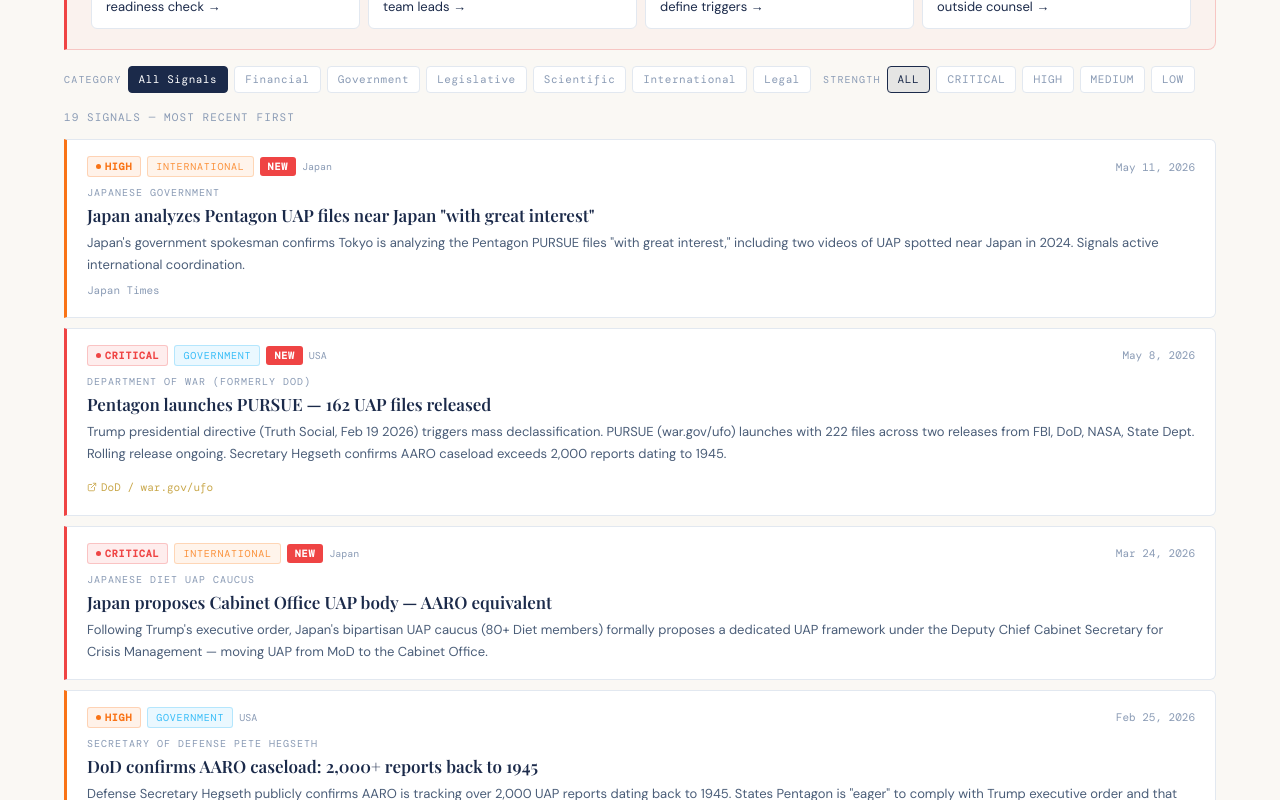
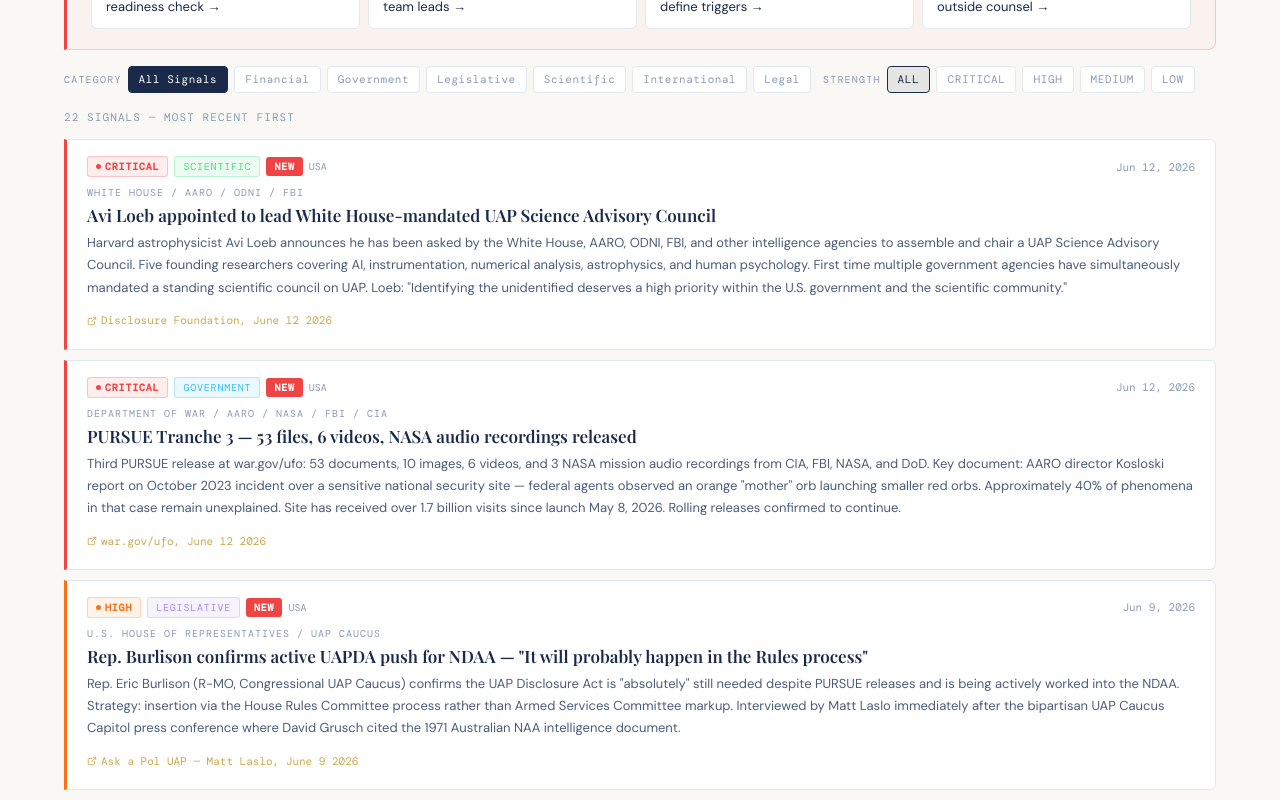
Before and after one commit to lbdgGit/DisclosureHub, a Next.js app in the folder disclosure-hub-starter/: page /signals in a window 1280 px wide. Shown: the part 1540-2340 px from the top of the page. Built offline with nearby package versions, Linux system fonts and the light colour scheme; a web font is replaced by a local one.

Commit message:
Update signals.ts

```diff
--- a/disclosure-hub-starter/data/signals.ts
+++ b/disclosure-hub-starter/data/signals.ts
@@ -23,7 +23,34 @@
 }
 
 export const SIGNALS: Signal[] = [
-  // CRITICAL — Most recent / highest weight
+  // ─── CRITICAL ────────────────────────────────────────────────────────────
+
+  {
+    id: 'loeb-science-council-2026',
+    date: '2026-06-12',
+    institution: 'White House / AARO / ODNI / FBI',
+    country: 'USA',
+    title: 'Avi Loeb appointed to lead White House-mandated UAP Science Advisory Council',
+    description: 'Harvard astrophysicist Avi Loeb announces he has been asked by the White House, AARO, ODNI, FBI, and other intelligence agencies to assemble and chair a UAP Science Advisory Council. Five founding researchers covering AI, instrumentation, numerical analysis, astrophysics, and human psychology. First time multiple government agencies have simultaneously mandated a standing scientific council on UAP. Loeb: "Identifying the unidentified deserves a high priority within the U.S. government and the scientific community."',
+    category: 'scientific',
+    strength: 'critical',
+    sourceLabel: 'Disclosure Foundation, June 12 2026',
+    sourceUrl: 'https://disclosure.org/news/uap-science-advisory-council',
+    isNew: true,
+  },
+  {
+    id: 'pursue-tranche3-2026',
+    date: '2026-06-12',
+    institution: 'Department of War / AARO / NASA / FBI / CIA',
+    country: 'USA',
+    title: 'PURSUE Tranche 3 — 53 files, 6 videos, NASA audio recordings released',
+    description: 'Third PURSUE release at war.gov/ufo: 53 documents, 10 images, 6 videos, and 3 NASA mission audio recordings from CIA, FBI, NASA, and DoD. Key document: AARO director Kosloski report on October 2023 incident over a sensitive national security site — federal agents observed an orange "mother" orb launching smaller red orbs. Approximately 40% of phenomena in that case remain unexplained. Site has received over 1.7 billion visits since launch May 8, 2026. Rolling releases confirmed to continue.',
+    category: 'government',
+    strength: 'critical',
+    sourceLabel: 'war.gov/ufo, June 12 2026',
+    sourceUrl: 'https://www.war.gov/ufo',
+    isNew: true,
+  },
   {
     id: 'age-of-disclosure-2025',
     date: '2025-11-21',
@@ -35,20 +62,18 @@
     strength: 'critical',
     sourceLabel: 'Amazon Prime Video',
     sourceUrl: 'https://www.amazon.com/Age-Disclosure/dp/B0DMJL2ZDM',
-    isNew: true,
   },
   {
     id: 'pursue-2026',
     date: '2026-05-08',
     institution: 'Department of War (formerly DoD)',
     country: 'USA',
-    title: 'Pentagon launches PURSUE — 162 UAP files released',
+    title: 'Pentagon launches PURSUE — 222 UAP files released across two tranches',
     description: 'Trump presidential directive (Truth Social, Feb 19 2026) triggers mass declassification. PURSUE (war.gov/ufo) launches with 222 files across two releases from FBI, DoD, NASA, State Dept. Rolling release ongoing. Secretary Hegseth confirms AARO caseload exceeds 2,000 reports dating to 1945.',
     category: 'government',
     strength: 'critical',
     sourceLabel: 'DoD / war.gov/ufo',
     sourceUrl: 'https://www.war.gov/ufo',
-    isNew: true,
   },
   {
     id: 'trump-eo-2026',
@@ -60,7 +85,6 @@
     category: 'government',
     strength: 'critical',
     sourceLabel: 'Truth Social / DefenseScoop',
-    isNew: true,
   },
   {
     id: 'ufod-etf-2026',
@@ -73,7 +97,6 @@
     strength: 'critical',
     sourceLabel: 'CBOE / Nasdaq',
     sourceUrl: 'https://finance.yahoo.com/quote/UFOD/',
-    isNew: true,
   },
   {
     id: 'boe-mccaw-2026',
@@ -84,7 +107,6 @@
     description: 'Helen McCaw, former senior Bank of England analyst, publicly warns that UAP disclosure could cause "ontological shock" with significant market instability. Urges central banks to begin preparedness planning. First such warning from a major financial institution.',
     category: 'financial',
     strength: 'critical',
-    isNew: true,
   },
   {
     id: 'japan-cabinet-2026',
@@ -95,10 +117,23 @@
     description: 'Following Trump\'s executive order, Japan\'s bipartisan UAP caucus (80+ Diet members) formally proposes a dedicated UAP framework under the Deputy Chief Cabinet Secretary for Crisis Management — moving UAP from MoD to the Cabinet Office.',
     category: 'international',
     strength: 'critical',
+  },
+
+  // ─── HIGH ─────────────────────────────────────────────────────────────────
+
+  {
+    id: 'burlison-uapda-2026',
+    date: '2026-06-09',
+    institution: 'U.S. House of Representatives / UAP Caucus',
+    country: 'USA',
+    title: 'Rep. Burlison confirms active UAPDA push for NDAA — "It will probably happen in the Rules process"',
+    description: 'Rep. Eric Burlison (R-MO, Congressional UAP Caucus) confirms the UAP Disclosure Act is "absolutely" still needed despite PURSUE releases and is being actively worked into the NDAA. Strategy: insertion via the House Rules Committee process rather than Armed Services Committee markup. Interviewed by Matt Laslo immediately after the bipartisan UAP Caucus Capitol press conference where David Grusch cited the 1971 Australian NAA intelligence document.',
+    category: 'legislative',
+    strength: 'high',
+    sourceLabel: 'Ask a Pol UAP — Matt Laslo, June 9 2026',
+    sourceUrl: 'https://www.askapoluaps.com/p/burlison-uapda-still-needed-ndaa',
     isNew: true,
   },
-
-  // HIGH
   {
     id: 'deloitte-2026',
     date: '2026-01-01',
@@ -131,20 +166,20 @@
     category: 'international',
     strength: 'high',
     sourceLabel: 'Japan Times',
-    isNew: true,
   },
   {
     id: 'uapda-blocked-2025',
     date: '2025-09-09',
     institution: 'U.S. House Rules Committee',
     country: 'USA',
-    title: 'UAPDA blocked from NDAA FY2026 — second consecutive year',
-    description: 'UAP Disclosure Act amendment (Rep. Burlison) blocked from the FY2026 NDAA by the Rules Committee. Second consecutive year of active DoD/AARO opposition to legislative disclosure oversight. Nell: "UAPDA is not optional — catastrophic disclosure risk increases each year it fails."',
+    title: 'UAPDA blocked from NDAA FY2026 — third consecutive year',
+    description: 'UAP Disclosure Act amendment blocked from the FY2026 NDAA by the Rules Committee. Third consecutive year of active DoD/AARO opposition to legislative disclosure oversight. Nell: "UAPDA is not optional — catastrophic disclosure risk increases each year it fails." Burlison confirms June 2026 push via Rules process.',
     category: 'legislative',
     strength: 'high',
   },
 
-  // MEDIUM
+  // ─── MEDIUM ───────────────────────────────────────────────────────────────
+
   {
     id: 'grusch-2023',
     date: '2023-07-26',
@@ -199,7 +234,8 @@
     strength: 'medium',
   },
 
-  // LOW / HISTORICAL CONTEXT
+  // ─── LOW / HISTORICAL ─────────────────────────────────────────────────────
+
   {
     id: 'pentagon-videos-2020',
     date: '2020-04-27',
@@ -248,46 +284,33 @@
 ];
 
 // ─── Signal level calculation ──────────────────────────────
-// DVI (Disclosure Velocity Index) — 1 to 10
-// Updated to 7.0 following Age of Disclosure (Nov 2025):
-// Jay Stratton (former UAP Task Force Director) is the first
-// program official to state firsthand visual confirmation of
-// non-human craft and beings. This crosses the pre-disclosure threshold.
 export function getOverallSignalLevel(): { level: number; label: string; description: string } {
   const critical = SIGNALS.filter(s => s.strength === 'critical').length;
-  const high     = SIGNALS.filter(s => s.strength === 'high').length;
 
-  // Stratton firsthand testimony + sitting Secretary of State on record
-  // + PURSUE rolling declassification = DVI 7.0 — pre-disclosure threshold crossed
-  if (critical >= 6) return {
+  if (critical >= 8) return {
     level: 5,
     label: 'MAXIMUM',
     description: 'Active disclosure scenario — executive branch and intelligence officials confirmed on record'
   };
-  if (critical >= 5) return {
+  if (critical >= 6) return {
     level: 5,
     label: 'MAXIMUM',
-    description: 'Imminent confirmation — first-hand program official testimony + Secretary of State on record'
+    description: 'Imminent confirmation — Science Council mandated + PURSUE Tranche 3 + firsthand testimony'
   };
   if (critical >= 4) return {
     level: 4,
     label: 'PRE-DISCLOSURE',
-    description: 'DVI 7.0 — Firsthand official testimony + active declassification + financial sector pricing'
+    description: 'DVI 6.2 — Science Council mandated + active declassification + financial sector pricing'
   };
   if (critical >= 3) return {
     level: 4,
     label: 'ELEVATED',
     description: 'Multiple critical institutional signals — active disclosure process underway'
   };
-  if (critical >= 1 || high >= 3) return {
+  if (critical >= 1) return {
     level: 3,
     label: 'ACTIVE',
     description: 'Significant institutional signals — soft disclosure in progress'
-  };
-  if (high >= 1) return {
-    level: 2,
-    label: 'MODERATE',
-    description: 'Growing institutional attention — monitoring recommended'
   };
   return {
     level: 1,
```
